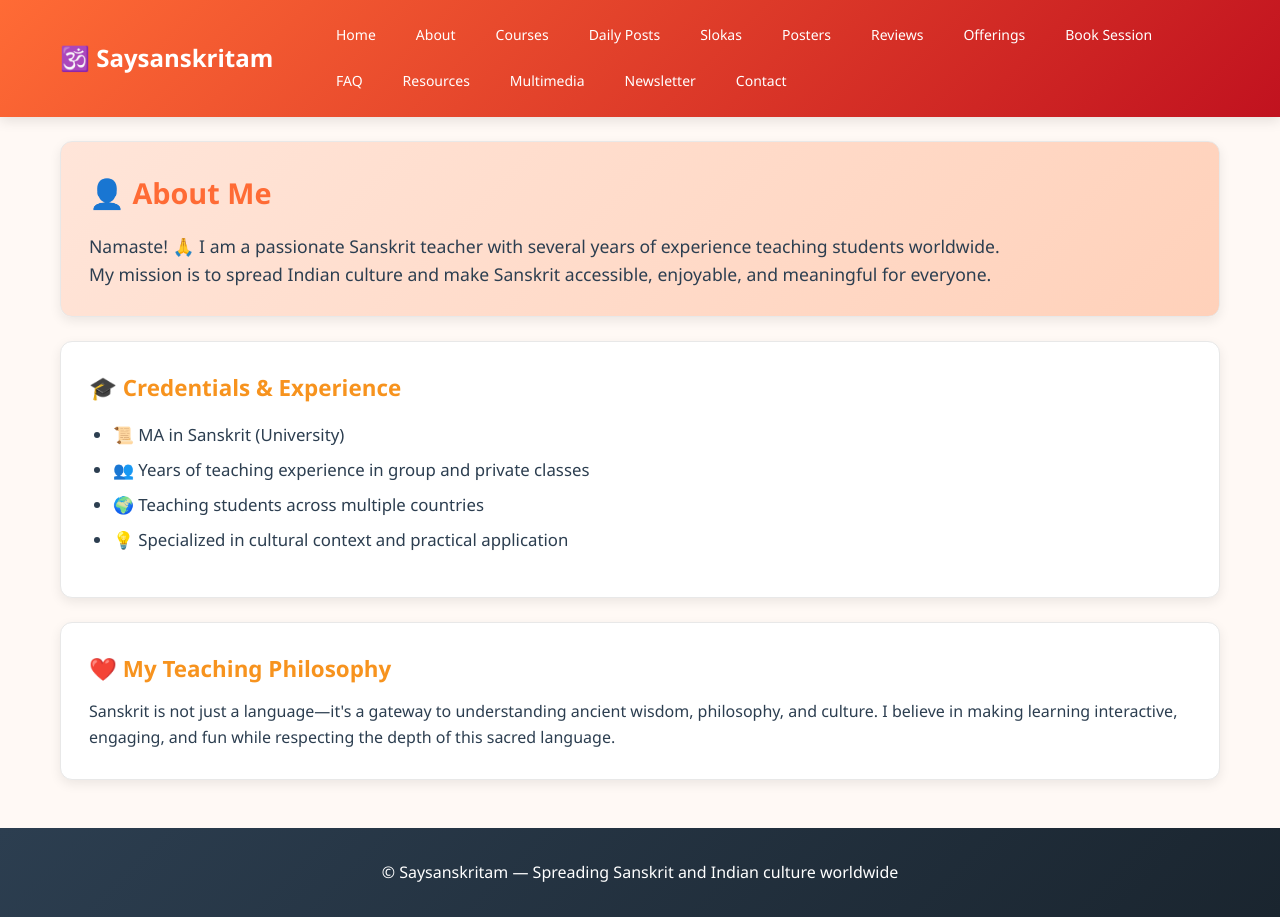
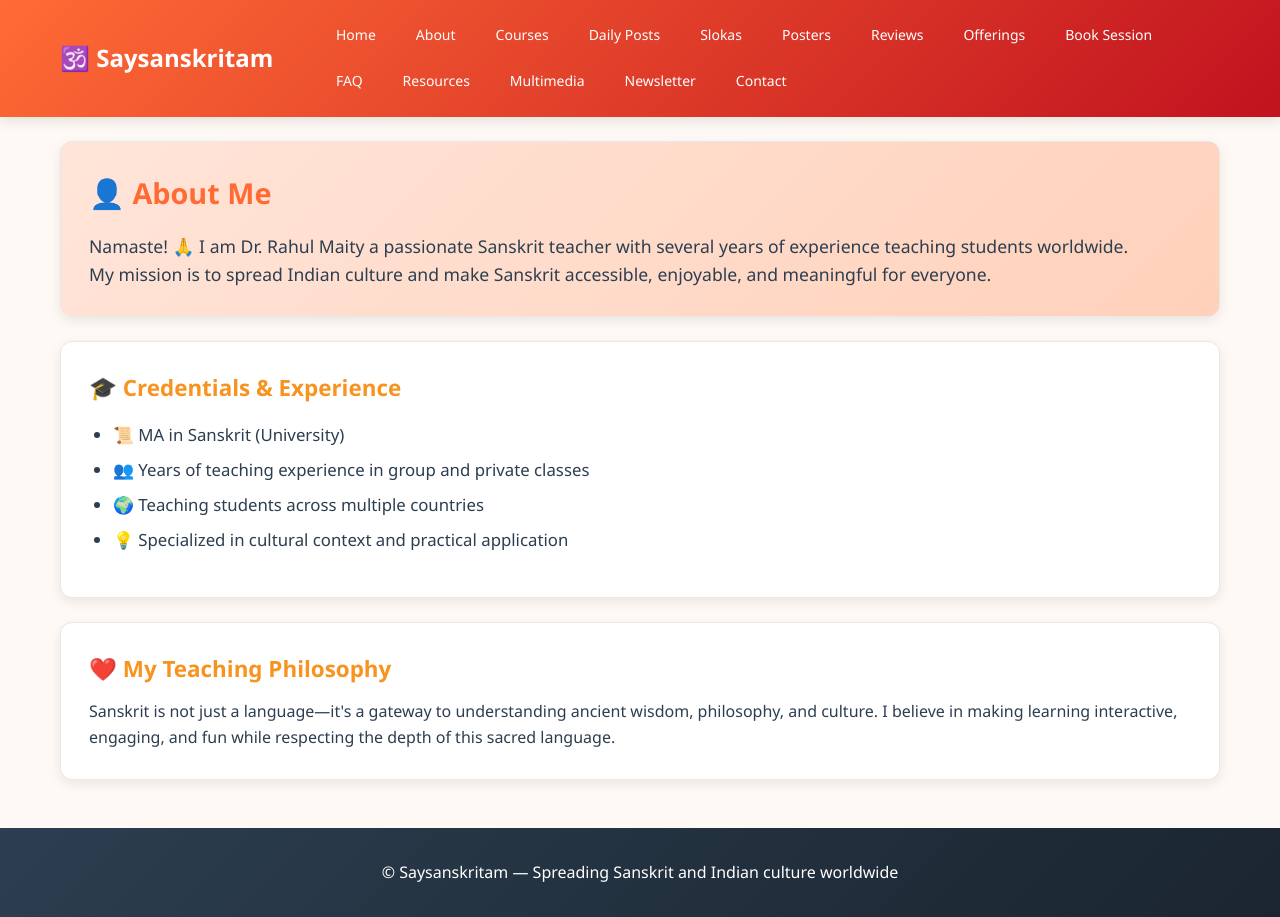
Before and after one commit to patpishivacharan-glitch/saysanskritam, a React (Vite) app: page /about in a window 1280 px wide. Built offline with nearby package versions, Linux system fonts and the light colour scheme.

Commit message:
added name

```diff
--- a/src/components/About.jsx
+++ b/src/components/About.jsx
@@ -5,7 +5,7 @@ export default function About(){
     <div>
       <section className="card" style={{background: 'linear-gradient(135deg, #FFE5D9 0%, #FFD1BA 100%)'}}>
         <h2>👤 About Me</h2>
-        <p style={{fontSize: '1.1rem'}}>Namaste! 🙏 I am a passionate Sanskrit teacher with several years of experience teaching students worldwide.</p>
+        <p style={{fontSize: '1.1rem'}}>Namaste! 🙏 I am Dr. Rahul Maity a passionate Sanskrit teacher with several years of experience teaching students worldwide.</p>
         <p style={{fontSize: '1.1rem'}}>My mission is to spread Indian culture and make Sanskrit accessible, enjoyable, and meaningful for everyone.</p>
       </section>
 
```
